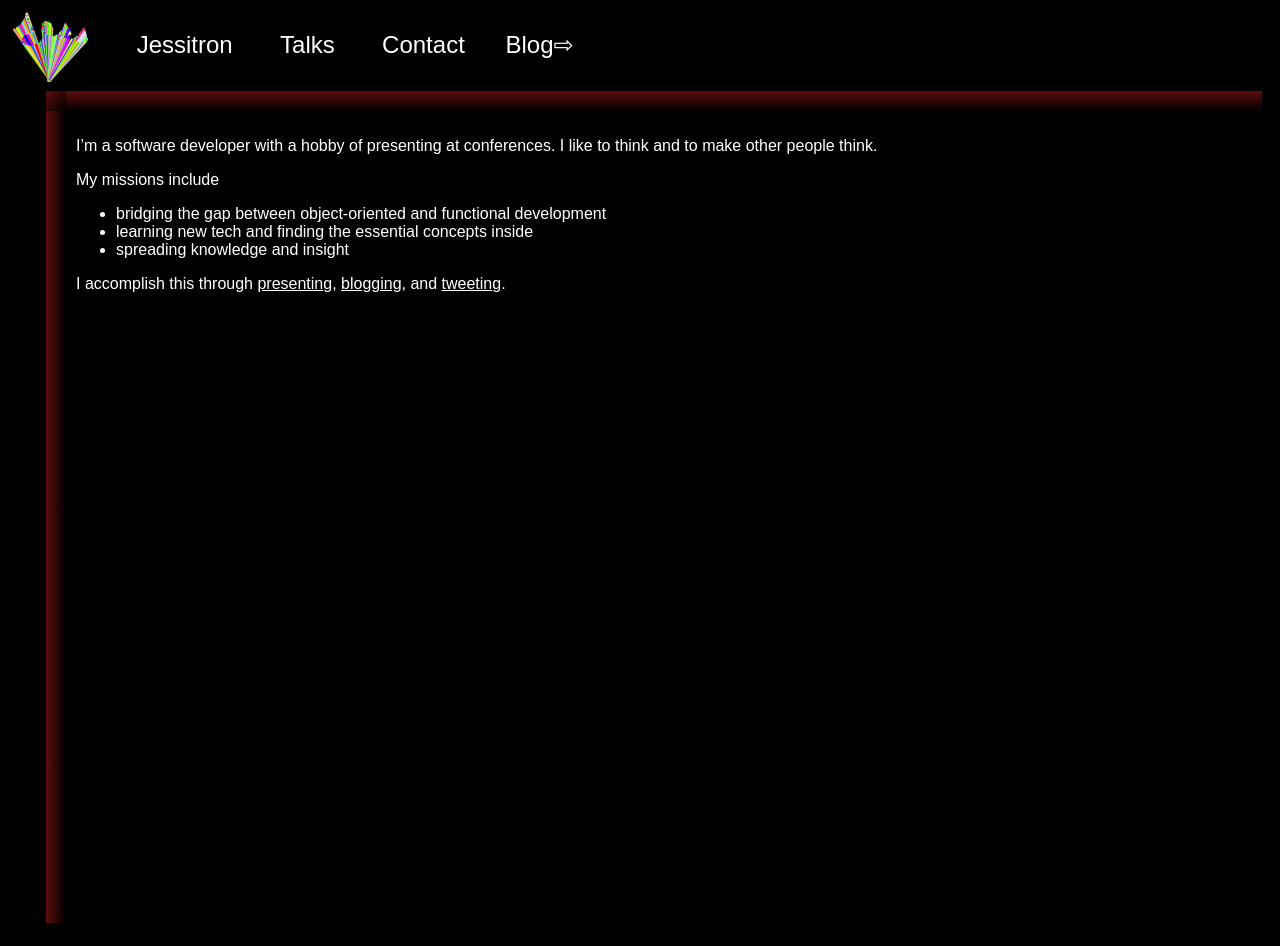
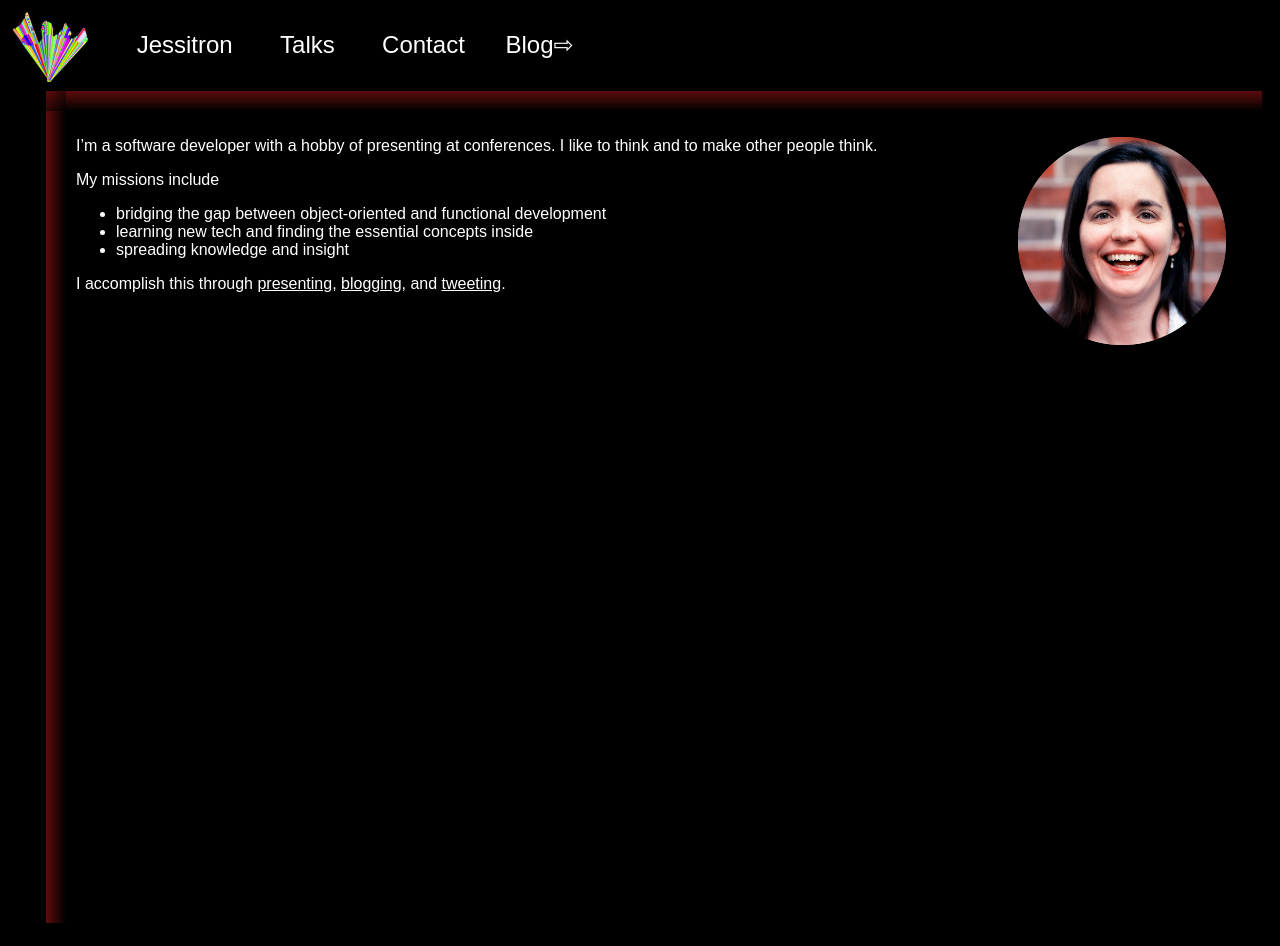
Before and after one commit to jessitron/jessitron.com, a Jekyll site: the page built from index.md, in a window 1280 px wide. Built offline with Jekyll 4.4.1, drawn with Linux system fonts in a browser that asks for light colours.

Commit message:
picture on front page

```diff
--- a/index.md
+++ b/index.md
@@ -2,6 +2,8 @@
 layout: default
 name: home
 ---
+<img class="portrait" src="images/circlehead.png" />
+
 I'm a software developer with a hobby of presenting at conferences. I like to think and to make other people think.
 
 My missions include
--- a/stylesheets/styles.css
+++ b/stylesheets/styles.css
@@ -10,6 +10,11 @@ img.logo {
    width: 100px;
    height: 91px;
    float: left;
+}
+
+img.portrait {
+   padding-right:3%;
+   float: right;
 }
 
 div.one {
```
Also changed, not shown: images/circlehead.png (added).
